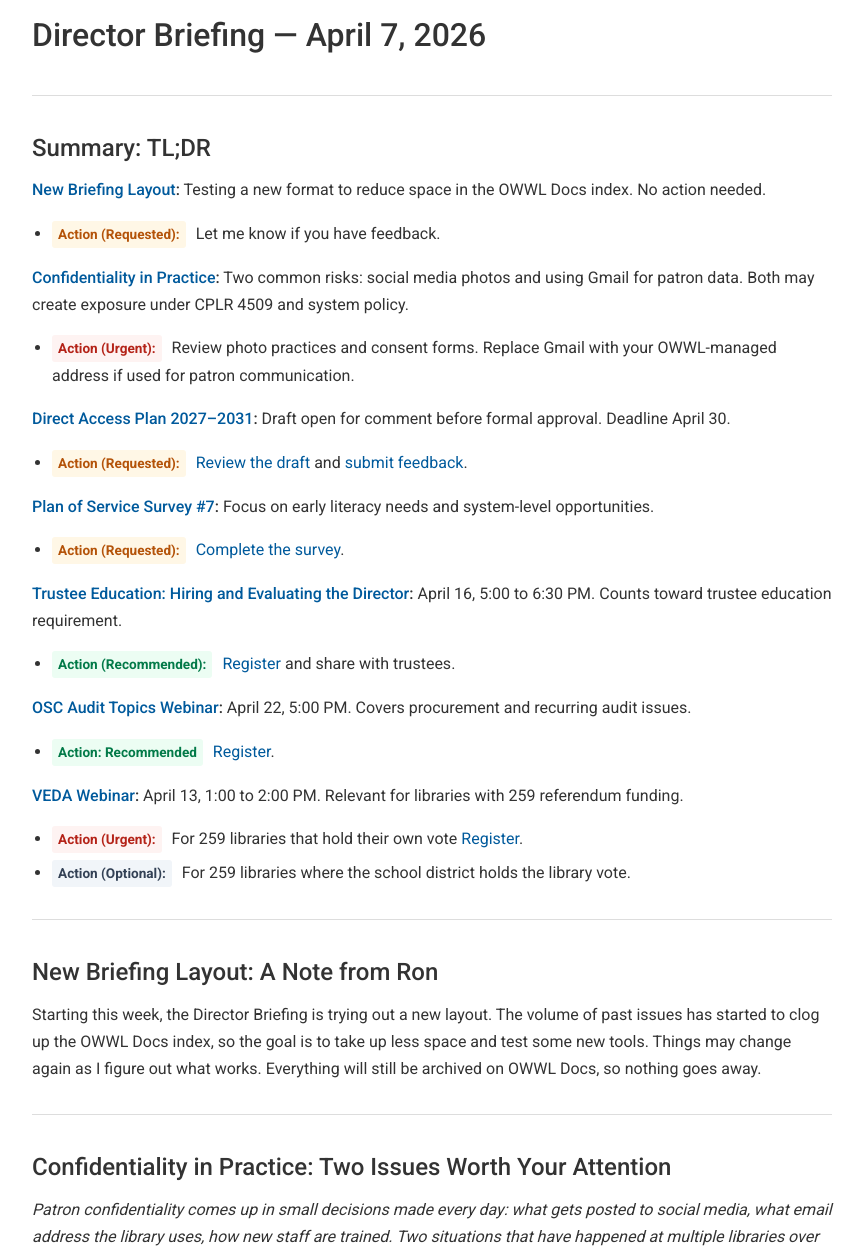
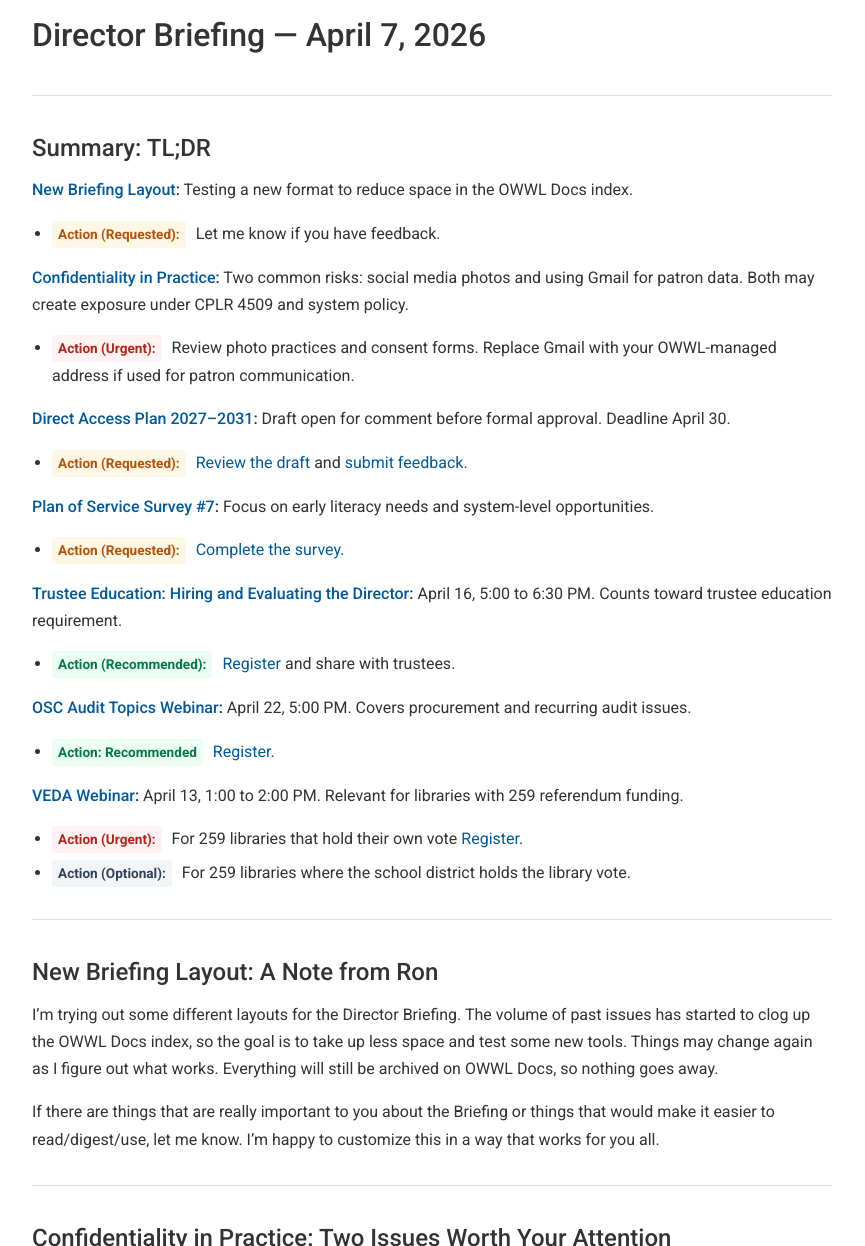
Before and after one commit to projectlibrarian/director-briefing, a Jekyll site: the page built from briefings/2026.04.07.md, in a window 1280 px wide and 1400 px high. Shown: the part 154-1400 px from the top of the window, without its empty margins (208-1073 px from the left). Built offline with Jekyll 4.4.1, drawn with Linux system fonts in a browser that asks for light colours.

Commit message:
Update 2026.04.07.md

```diff
--- a/briefings/2026.04.07.md
+++ b/briefings/2026.04.07.md
@@ -11,7 +11,7 @@ title: Director Briefing - April 7, 2026
 
 <div class="tldr" markdown="1">
 
-**[New Briefing Layout](#new-briefing-layout-a-note-from-ron):** Testing a new format to reduce space in the OWWL Docs index. No action needed.
+**[New Briefing Layout](#new-briefing-layout-a-note-from-ron):** Testing a new format to reduce space in the OWWL Docs index.
 - <span class="action action-requested">Action (Requested):</span> Let me know if you have feedback.
 
 **[Confidentiality in Practice](#confidentiality-in-practice-two-issues-worth-your-attention):** Two common risks: social media photos and using Gmail for patron data. Both may create exposure under CPLR 4509 and system policy.
@@ -38,7 +38,9 @@ title: Director Briefing - April 7, 2026
 
 ## New Briefing Layout: A Note from Ron
 
-Starting this week, the Director Briefing is trying out a new layout. The volume of past issues has started to clog up the OWWL Docs index, so the goal is to take up less space and test some new tools. Things may change again as I figure out what works. Everything will still be archived on OWWL Docs, so nothing goes away.
+I'm trying out some different layouts for the Director Briefing. The volume of past issues has started to clog up the OWWL Docs index, so the goal is to take up less space and test some new tools. Things may change again as I figure out what works. Everything will still be archived on OWWL Docs, so nothing goes away.
+
+If there are things that are really important to you about the Briefing or things that would make it easier to read/digest/use, let me know. I'm happy to customize this in a way that works for you all.
 
 ---
 
```
